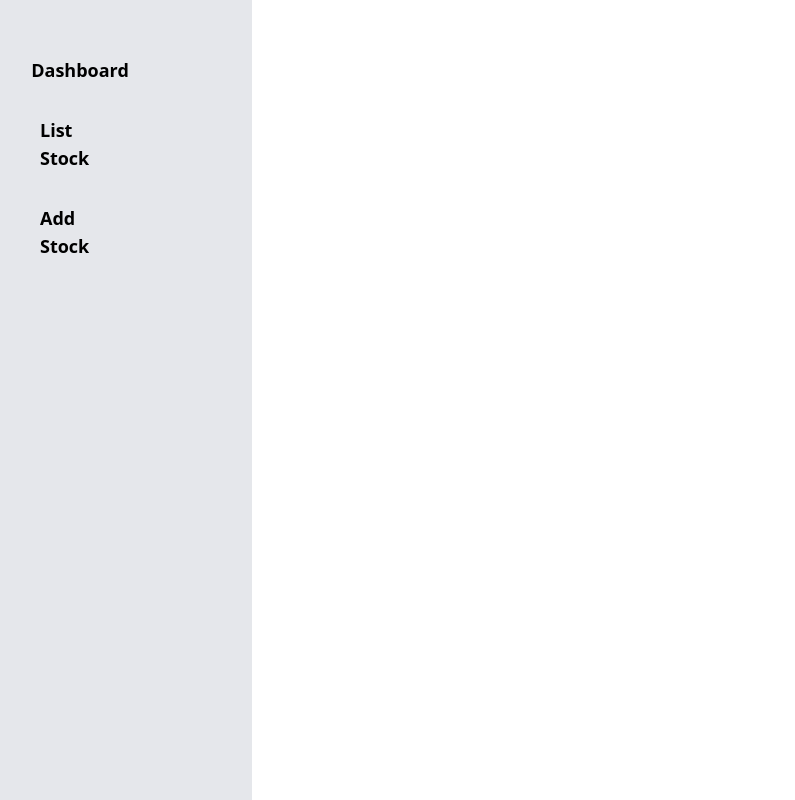
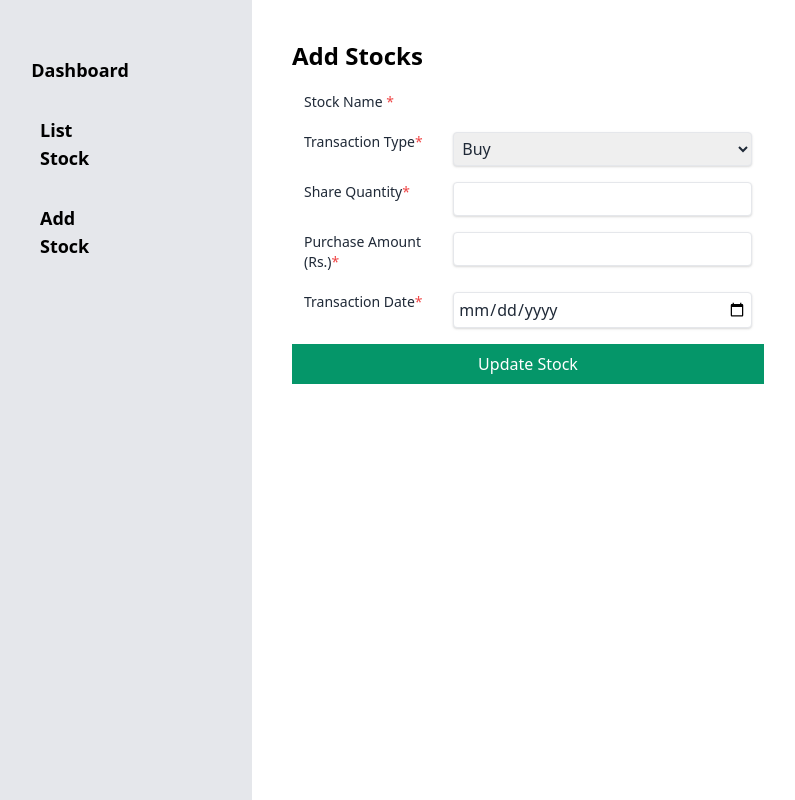
Before and after one commit to ametthapa/PortfolioManagement, a React (Create React App) app: page /update/1 in a window 1280 px wide. Shown: the whole page, without its empty margins (4-799 px from the left). Built offline with nearby package versions, Linux system fonts and the light colour scheme; no server answers; sample sign-in values are in the browser's storage.

Commit message:
updated all around
trying to add update functionality

```diff
--- a/src/App.js
+++ b/src/App.js
@@ -11,6 +11,7 @@ import Register from "./components/Register";
 import Login from "./components/Login";
 import Error from "./components/Error";
 import SingleStock from "./components/singleStock";
+import UpdateStock from "./components/UpdateStock";
 
 function App() {
   const [loggedIn, setLoggedIn] = useState(false);
@@ -44,7 +45,8 @@ function App() {
               <Route path="/list" exact component={List} />
               <Route path="/insert" exact component={Insert} />
               <Route path="/delete/:stockId" exact component={Delete} />
-              <Route path="/single/:stockId" exact component={SingleStock} />
+              <Route path="/single/:stockName" exact component={SingleStock} />
+              <Route path="/update/:stockId" exact component={UpdateStock} />
               <Route path="/" exact component={Dashboard} />
             </>
           ) : (
--- /dev/null
+++ b/src/components/UpdateStock.jsx
@@ -0,0 +1,201 @@
+import { useState, useEffect } from "react";
+import axios from "axios";
+import { useHistory } from "react-router";
+
+const UpdateStock = (props) => {
+  const stockId = props.match.params.stockId;
+  let [stockName, setStockName] = useState("");
+  let [transactionType, setTransactionType] = useState("");
+  let [quantity, setQuantity] = useState("");
+  let [amount, setAmount] = useState("");
+  let [transactionDate, setTransactionDate] = useState("");
+  let [stocks, setStocks] = useState({
+    data: [],
+  });
+  let soldAmount = 0;
+  let investment = 0;
+  let buyAmount = 0;
+
+  const history = useHistory();
+
+  useEffect(() => {
+    getRequestHandler();
+  }, []);
+
+  const getRequestHandler = async () => {
+    const response = await axios.get("http://localhost:4000/api/v1/stock");
+    setStocks(response.data);
+  };
+
+  stocks.data.forEach((element) => {
+    if (element._id === stockId) {
+      stockName = element.stockName;
+      transactionType = element.transactionType;
+      quantity = element.quantity;
+      amount = element.amount;
+      transactionDate = element.transactionDate;
+    }
+  });
+
+  const postRequestHandler = async (e) => {
+    e.preventDefault();
+    if (transactionType === "Sell") {
+      soldAmount = quantity * amount;
+    } else if (transactionType === "Buy") {
+      investment = quantity * amount;
+
+      buyAmount = quantity * amount;
+    }
+    const data = {
+      stockName,
+      transactionType,
+      quantity,
+      amount,
+      transactionDate,
+      soldAmount,
+      buyAmount,
+      investment,
+    };
+    console.log(data);
+    const response = await axios.patch(
+      "http://localhost:4000/api/v1/update",
+      data
+    );
+
+    if (response.data.message) {
+      alert("Data Inserted Successfully");
+      history.push("/list");
+    }
+  };
+  return (
+    <div className=" h-screen p-10">
+      <div className="w-2/4">
+        <div className="text-left font-bold text-2xl mb-5">Add Stocks</div>
+        <div className="max-w-lg mx-auto">
+          <form id="insertForm">
+            <div className="flex flex-wrap mb-4 w-full px-3">
+              <div className="md:w-1/3">
+                <label
+                  htmlFor="stockName"
+                  className="block text-gray-800 text-sm font-medium mb-1"
+                >
+                  Stock Name <span className="text-red-500 text-bold">*</span>
+                </label>
+              </div>
+              <div className="md:w-2/3">
+                <label>{stockName}</label>
+                {/* <input
+                  id="stockName"
+                  value={stockName}
+                  onChange={(e) => setStockName(e.target.value)}
+                  className="form-input w-full text-gray-800 border rounded focus:outline-white shadow p-1"
+                  type="text"
+                  required
+                /> */}
+              </div>
+            </div>
+            <div className="flex flex-wrap mb-4 w-full px-3">
+              <div className="md:w-1/3">
+                <label
+                  htmlFor="transactionType"
+                  className="block text-gray-800 text-sm font-medium mb-1"
+                >
+                  Transaction Type
+                  <span className="text-red-500 text-bold">*</span>
+                </label>
+              </div>
+              <div className="md:w-2/3">
+                <select
+                  id="transactionType"
+                  name="transactionType"
+                  defaultValue={transactionType}
+                  onChange={(e) => setTransactionType(e.target.value)}
+                  className="form-input w-full text-gray-800 border rounded focus:outline-none shadow p-1"
+                  required
+                >
+                  <option value="Buy">Buy</option>
+                  <option value="Sell">Sell</option>
+                </select>
+              </div>
+            </div>
+            <div className="flex flex-wrap mb-4 w-full px-3">
+              <div className="md:w-1/3">
+                <label
+                  htmlFor="quantity"
+                  className="block text-gray-800 text-sm font-medium mb-1"
+                >
+                  Share Quantity
+                  <span className="text-red-500 text-bold">*</span>
+                </label>
+              </div>
+              <div className="md:w-2/3">
+                <input
+                  id="quantity"
+                  defaultValue={quantity}
+                  onChange={(e) => setQuantity(e.target.value)}
+                  className="form-input w-full text-gray-800 border rounded focus:outline-none shadow p-1"
+                  type="number"
+                  required
+                />
+              </div>
+            </div>
+            <div className="flex flex-wrap mb-4 w-full px-3">
+              <div className="md:w-1/3">
+                <label
+                  htmlFor="purchaseAmount"
+                  className="block text-gray-800 text-sm font-medium mb-1"
+                >
+                  Purchase Amount (Rs.)
+                  <span className="text-red-500 text-bold">*</span>
+                </label>
+              </div>
+              <div className="md:w-2/3">
+                <input
+                  id="purchaseAmount"
+                  defaultValue={amount}
+                  onChange={(e) => setAmount(e.target.value)}
+                  className="form-input w-full text-gray-800 border rounded focus:outline-none shadow p-1"
+                  type="number"
+                  required
+                />
+              </div>
+            </div>
+            <div className="flex flex-wrap mb-4 w-full px-3">
+              <div className="md:w-1/3">
+                <label
+                  htmlFor="transactionDate"
+                  className="block text-gray-800 text-sm font-medium mb-1"
+                >
+                  Transaction Date
+                  <span className="text-red-500 text-bold">*</span>
+                </label>
+              </div>
+              <div className="md:w-2/3">
+                <input
+                  id="transactionDate"
+                  defaultValue={transactionDate}
+                  onChange={(e) => setTransactionDate(e.target.value)}
+                  className="form-input w-full text-gray-800 border rounded focus:outline-none shadow p-1"
+                  type="date"
+                  required
+                />
+              </div>
+            </div>
+            <div className="flex flex-wrap">
+              <div className="w-full">
+                <button
+                  className="btn text-white bg-green-600 hover:bg-green-800 w-full p-2"
+                  onClick={(e) => postRequestHandler(e)}
+                >
+                  Update Stock
+                </button>
+              </div>
+            </div>
+          </form>
+        </div>
+      </div>
+    </div>
+  );
+};
+
+export default UpdateStock;
--- a/src/components/list.jsx
+++ b/src/components/list.jsx
@@ -41,7 +41,7 @@ const List = () => {
                 <td className="border border-gray-400 p-1">{(i = i + 1)}</td>
                 <td className="border border-gray-400 p-1">
                   <Link to={`/single/${stock.stockName}`}>
-                    <button className="btn text-blue-600 hover:text-blue-800 font-bold uppercase">
+                    <button className="btn text-green-600 hover:text-green-800 font-bold uppercase">
                       {stock.stockName}
                     </button>
                   </Link>
@@ -54,8 +54,13 @@ const List = () => {
                 <td className="border border-gray-400 p-1">
                   {stock.transactionDate}
                 </td>
-                <td className="border border-gray-400 p-1 px-5">
-                  {/* Update / */}
+                <td className="border border-gray-400 p-1 px-5 ">
+                  <Link to={`/update/${stock._id}`}>
+                    <button className="btn text-blue-600 hover:text-blue-800 hover:font-bold">
+                      Update
+                    </button>
+                  </Link>{" "}
+                  /{" "}
                   <Link to={`/delete/${stock._id}`}>
                     <button className="btn text-red-600 hover:text-red-800 hover:font-bold">
                       Delete
--- a/src/components/singleStock.jsx
+++ b/src/components/singleStock.jsx
@@ -2,7 +2,7 @@ import axios from "axios";
 import { useState, useEffect } from "react";
 
 const SingleStock = (props) => {
-  const stockId = props.match.params.stockId;
+  const stockValue = props.match.params.stockName;
   const [stocks, setStocks] = useState({
     data: [],
   });
@@ -24,7 +24,7 @@ const SingleStock = (props) => {
   let currentUnit = 0;
   let soldUnit = 0;
   stocks.data.forEach((element) => {
-    if (element.stockName === stockId) {
+    if (element.stockName === stockValue) {
       stockName = element.stockName;
       totalUnits = totalUnits + element.quantity;
       totalInvestment = totalInvestment + element.investment;
```
